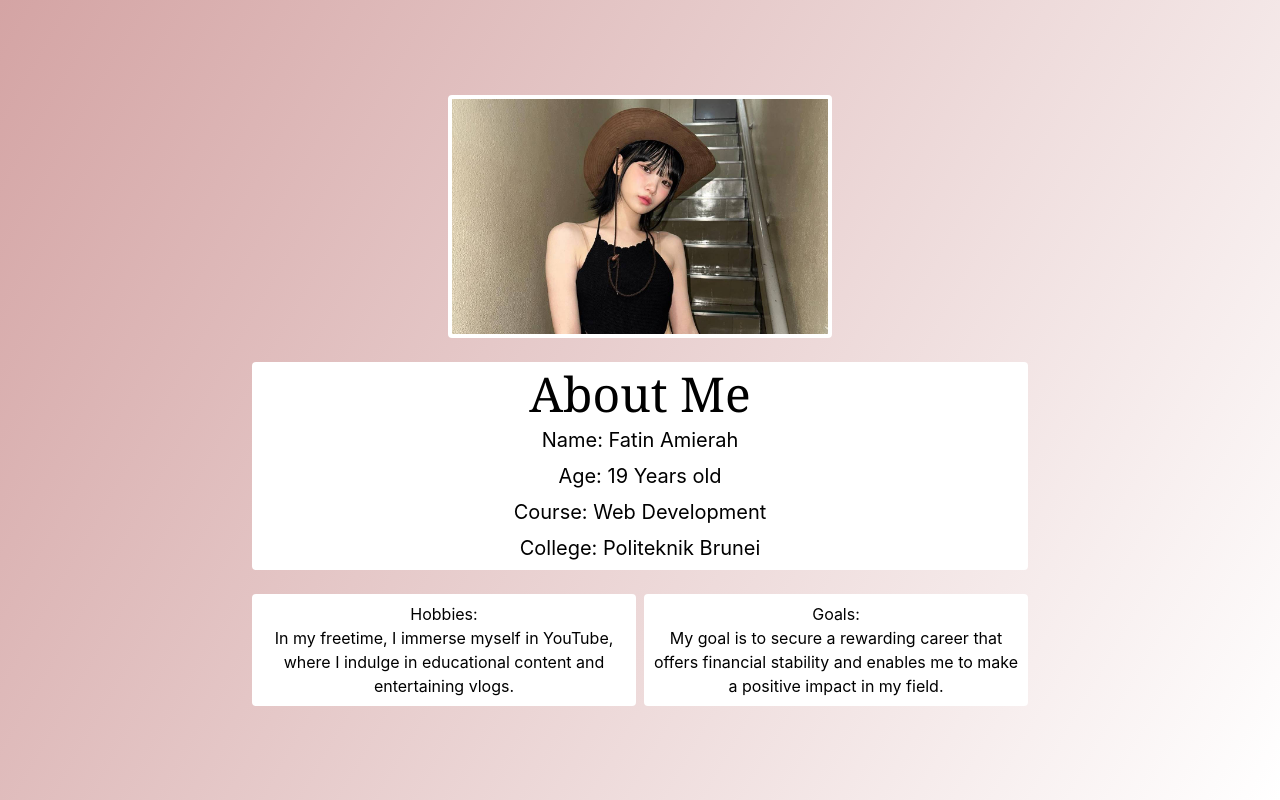
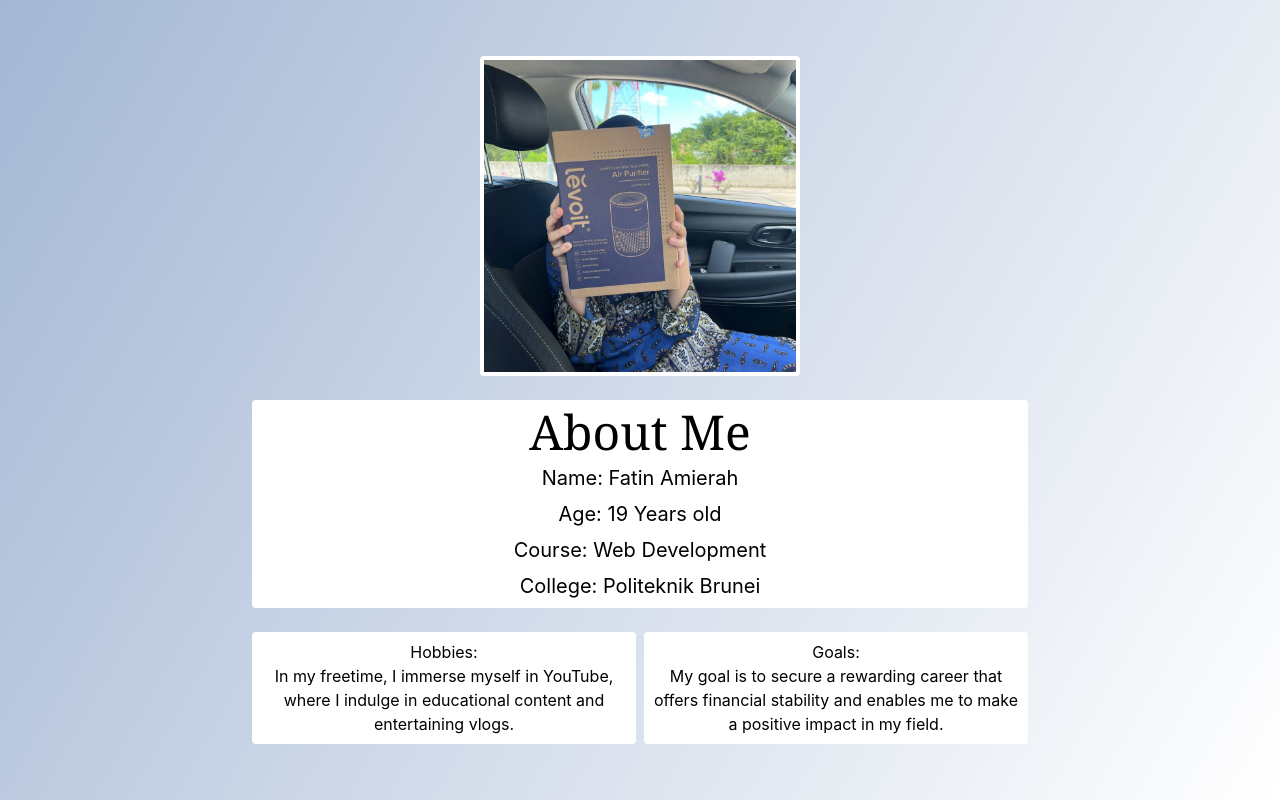
Before and after one commit to fatamie19/WADT_AS3, a Vue app: page / in a window 1280 px wide. Built offline with nearby package versions, Linux system fonts and the light colour scheme.

Commit message:
Update image and background color in App.vue

```diff
--- a/src/App.vue
+++ b/src/App.vue
@@ -3,7 +3,7 @@
 
 <template class="bg-">
   <div class="flex flex-col items-center space-y-4">
-    <img class="w-72 md:w-80 lg:w-96 rounded border-4 border-white" src="./assets/KCW.jpg">
+    <img class="w-60 md:w-72 lg:w-80 rounded border-4 border-white" src="./assets/me.jpg">
   </div>
   <br>
   <div class="flex flex-col items-center space-y-2 bg-white text-black hover:bg-black hover:text-white py-2 rounded">
--- a/src/style.css
+++ b/src/style.css
@@ -9,7 +9,7 @@
 
   color-scheme: light dark;
   color: rgba(255, 255, 255, 0.87);
-  background-image: linear-gradient(120deg, #d4a4a4, #ffffff);
+  background-image: linear-gradient(120deg, #a4b7d4, #ffffff);
 
   font-synthesis: none;
   text-rendering: optimizeLegibility;
```
Also changed, not shown: src/assets/me.jpg (added).
